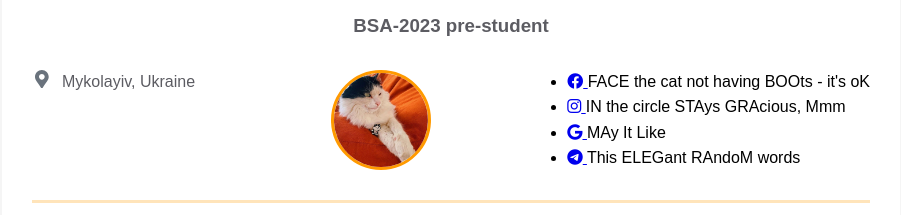
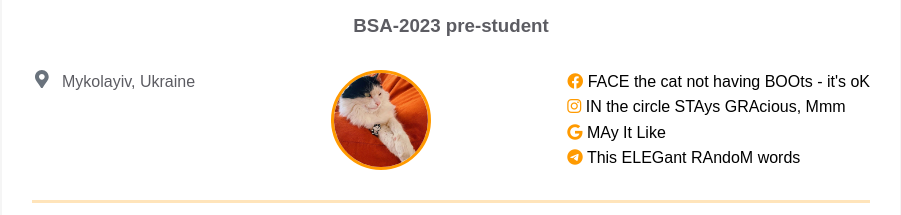
Before and after one commit to Shcracoziabra/homepage, a plain HTML site: page index.html in a window 1280 px wide. Shown: the part 132-347 px from the top of the page, without its empty margins (189-1090 px from the left). Drawn offline with Linux system fonts and the light colour scheme.

Commit message:
Fixed style in contact-info right side

```diff
--- a/css/contact-info.css
+++ b/css/contact-info.css
@@ -19,6 +19,15 @@
     display: flex;
     flex-direction: column;
     justify-content: space-between;
+}
+
+.contact-info__block li {
+    list-style-type: none;
+}
+
+.contact-info__block li a {
+    text-decoration: none;
+    color: var(--text-decoration-color);
 }
 
 .contact-info__block--center {
```
